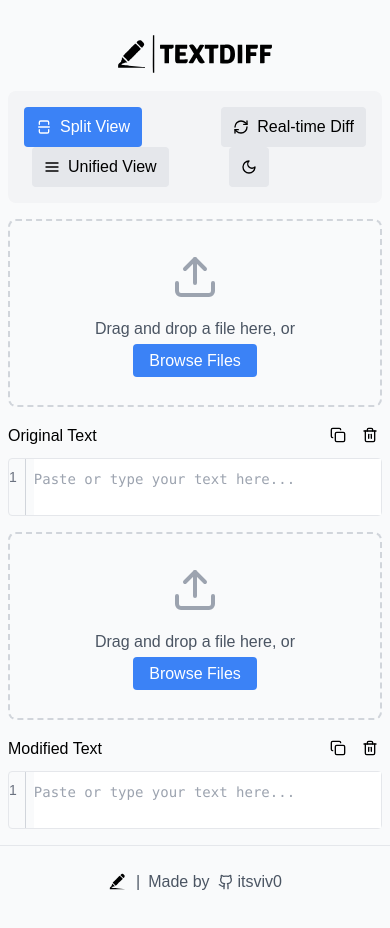
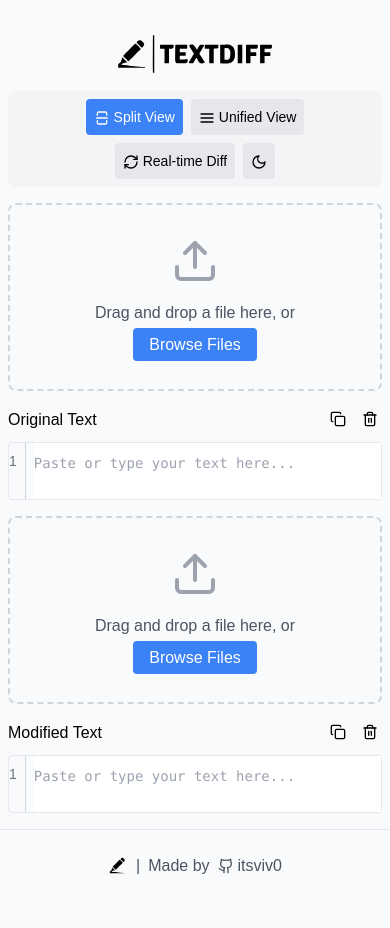
Before and after one commit to itsviv0/textdiff, a Next.js app: page / in a window 390 px wide. Shown: the top 928 px of the page. Built offline with nearby package versions, Linux system fonts and the light colour scheme.

Commit message:
Refactored Controls and DiffViewer components for improved responsiveness.

```diff
--- a/components/Controls.tsx
+++ b/components/Controls.tsx
@@ -25,46 +25,46 @@
     onDarkModeChange,
 }) => {
     return (
-        <div className="flex justify-between items-center mb-4 p-4 bg-gray-100 rounded-lg dark:bg-gray-800">
-            <div className="space-x-2">
+        <div className="flex flex-col sm:flex-row justify-between items-center mb-4 p-2 sm:p-4 bg-gray-100 rounded-lg dark:bg-gray-800 space-y-2 sm:space-y-0">
+            <div className="flex space-x-2">
                 <button
                     onClick={() => onViewModeChange("split")}
-                    className={`px-3 py-2 rounded ${
+                    className={`px-2 sm:px-3 py-2 rounded text-sm sm:text-base ${
                         viewMode === "split"
                             ? "bg-blue-500 text-white"
                             : "bg-gray-200 dark:bg-gray-700 dark:text-gray-200"
                     }`}
                 >
-                    <SplitSquareVertical className="w-4 h-4 inline-block mr-2" />
+                    <SplitSquareVertical className="w-4 h-4 inline-block mr-1 sm:mr-2" />
                     Split View
                 </button>
                 <button
                     onClick={() => onViewModeChange("unified")}
-                    className={`px-3 py-2 rounded ${
+                    className={`px-2 sm:px-3 py-2 rounded text-sm sm:text-base ${
                         viewMode === "unified"
                             ? "bg-blue-500 text-white"
                             : "bg-gray-200 dark:bg-gray-700 dark:text-gray-200"
                     }`}
                 >
-                    <AlignJustify className="w-4 h-4 inline-block mr-2" />
+                    <AlignJustify className="w-4 h-4 inline-block mr-1 sm:mr-2" />
                     Unified View
                 </button>
             </div>
-            <div className="space-x-2">
+            <div className="flex space-x-2">
                 <button
                     onClick={() => onRealTimeChange(!realTime)}
-                    className={`px-3 py-2 rounded ${
+                    className={`px-2 sm:px-3 py-2 rounded text-sm sm:text-base ${
                         realTime
                             ? "bg-green-500 text-white"
                             : "bg-gray-200 dark:bg-gray-700 dark:text-gray-200"
                     }`}
                 >
-                    <RefreshCw className="w-4 h-4 inline-block mr-2" />
+                    <RefreshCw className="w-4 h-4 inline-block mr-1 sm:mr-2" />
                     Real-time Diff
                 </button>
                 <button
                     onClick={() => onDarkModeChange(!darkMode)}
-                    className="px-3 py-2 rounded bg-gray-200 dark:bg-gray-700 dark:text-gray-200"
+                    className="px-2 sm:px-3 py-2 rounded bg-gray-200 dark:bg-gray-700 dark:text-gray-200 text-sm sm:text-base"
                 >
                     {darkMode ? (
                         <Sun className="w-4 h-4 inline-block" />
--- a/components/DiffViewer.tsx
+++ b/components/DiffViewer.tsx
@@ -32,9 +32,10 @@
     const { removedCount, addedCount } = getDiffCount();
 
     const renderDiffLine = (line: any, index: number) => {
-        const baseClasses = "px-4 py-1 font-mono text-sm whitespace-nowrap";
+        const baseClasses =
+            "px-2 sm:px-4 py-1 font-mono text-xs sm:text-sm whitespace-nowrap overflow-x-auto";
         const lineNumberClasses =
-            "select-none text-gray-500 pr-4 border-r border-gray-300 w-12 inline-block text-right dark:text-gray-400";
+            "select-none text-gray-500 pr-2 sm:pr-4 border-r border-gray-300 w-8 sm:w-12 inline-block text-right dark:text-gray-400";
 
         let lineClasses = `${baseClasses} ${darkMode ? "dark:text-gray-200" : ""}`;
         if (line.type === "added") {
@@ -48,7 +49,7 @@
         return (
             <div key={index} className={lineClasses}>
                 <span className={lineNumberClasses}>{line.lineNumber}</span>
-                <span className="pl-4">{line.content}</span>
+                <span className="pl-2 sm:pl-4">{line.content}</span>
             </div>
         );
     };
@@ -57,7 +58,7 @@
         const color = type === "removed" ? "text-red-600" : "text-green-600";
         const sign = type === "removed" ? "-" : "+";
         return count > 0 ? (
-            <span className={`${color} ml-2 text-sm`}>
+            <span className={`${color} ml-2 text-xs sm:text-sm`}>
                 {sign}
                 {count} {count === 1 ? "line" : "lines"}
             </span>
@@ -65,24 +66,24 @@
     };
 
     const renderSplitView = () => (
-        <div className="grid grid-cols-2 gap-4">
+        <div className="grid grid-cols-1 md:grid-cols-2 gap-2 md:gap-4">
             <div className="border rounded dark:border-gray-700">
-                <div className="bg-gray-100 p-2 font-semibold border-b dark:bg-gray-800 dark:border-gray-700 dark:text-gray-200">
+                <div className="bg-gray-100 p-2 font-semibold border-b text-sm sm:text-base dark:bg-gray-800 dark:border-gray-700 dark:text-gray-200">
                     Original Text
                     {renderDiffStats(removedCount, "removed")}
                 </div>
-                <div className="overflow-x-auto max-h-[600px]">
+                <div className="overflow-x-auto max-h-[300px] md:max-h-[600px]">
                     {diffResult.leftLines.map((line, index) =>
                         renderDiffLine(line, index)
                     )}
                 </div>
             </div>
             <div className="border rounded dark:border-gray-700">
-                <div className="bg-gray-100 p-2 font-semibold border-b dark:bg-gray-800 dark:border-gray-700 dark:text-gray-200">
+                <div className="bg-gray-100 p-2 font-semibold border-b text-sm sm:text-base dark:bg-gray-800 dark:border-gray-700 dark:text-gray-200">
                     Modified Text
                     {renderDiffStats(addedCount, "added")}
                 </div>
-                <div className="overflow-x-auto max-h-[600px]">
+                <div className="overflow-x-auto max-h-[300px] md:max-h-[600px]">
                     {diffResult.rightLines.map((line, index) =>
                         renderDiffLine(line, index)
                     )}
@@ -93,12 +94,12 @@
 
     const renderUnifiedView = () => (
         <div className="border rounded dark:border-gray-700">
-            <div className="bg-gray-100 p-2 font-semibold border-b dark:bg-gray-800 dark:border-gray-700 dark:text-gray-200">
+            <div className="bg-gray-100 p-2 font-semibold border-b text-sm sm:text-base dark:bg-gray-800 dark:border-gray-700 dark:text-gray-200">
                 Unified View
                 {renderDiffStats(removedCount, "removed")}
                 {renderDiffStats(addedCount, "added")}
             </div>
-            <div className="overflow-x-auto max-h-[600px]">
+            <div className="overflow-x-auto max-h-[300px] md:max-h-[600px]">
                 {diffResult.unifiedLines.map((line, index) =>
                     renderDiffLine(line, index)
                 )}
```
